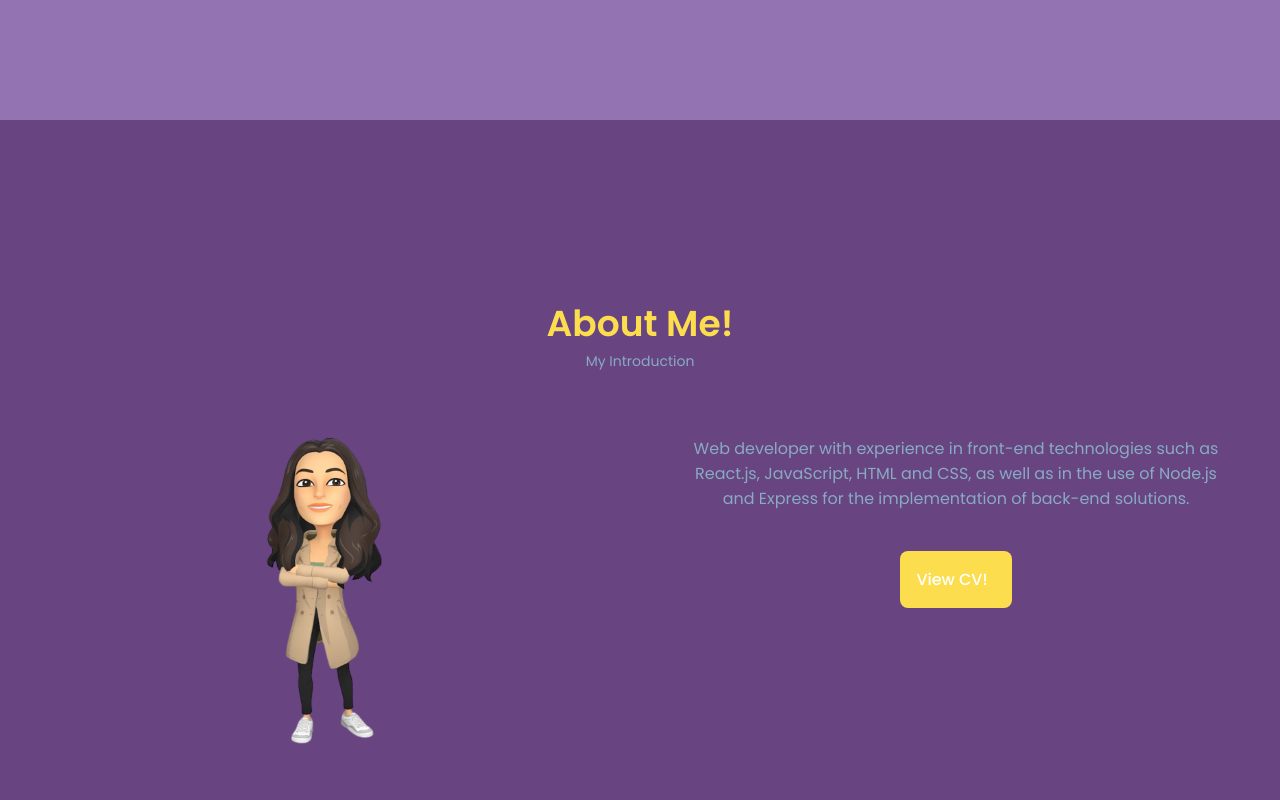
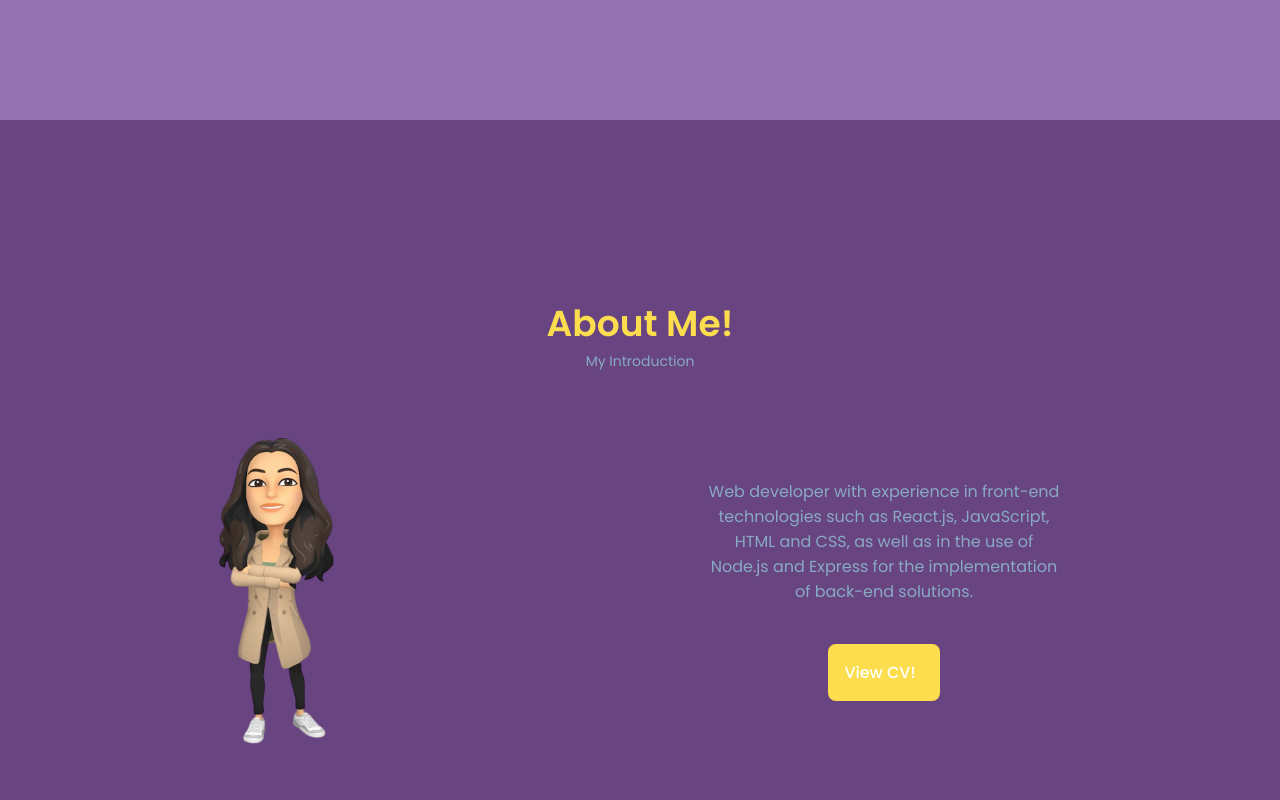
Before and after one commit to briggittem12/Briggitte-Portfolio, a React (Vite) app: page /#/aboutme in a window 1280 px wide. Shown: the part 680-1480 px from the top of the page. Built offline with nearby package versions, Linux system fonts and the light colour scheme; some icons are missing; a web font is replaced by a local one.

Commit message:
fixed scroll-x

```diff
--- a/package.json
+++ b/package.json
@@ -14,8 +14,7 @@
     "react": "^18.2.0",
     "react-dom": "^18.2.0",
     "react-icons": "^4.9.0",
-    "react-router-dom": "^6.4.3",
-    "swiper": "^8.4.2"
+    "react-router-dom": "^6.4.3"
   },
   "devDependencies": {
     "@types/react": "^18.0.17",
--- a/src/App.css
+++ b/src/App.css
@@ -10,10 +10,6 @@
     --hue-color: 184;
 
     /* HSL color mode */
-    --first-color: hsl(var(--hue-color), 89%, 46%);
-    --first-color-second: hsl(var(--hue-color), 90%, 76%);
-    --first-color-alt: hsl(162, 100%, 67%);
-    --first-color-lighter: hsl(150, 66%, 80%);
     --title-color: #fcdd4d;
     --text-color: #89aac3;
     --text-color-light: hsl(0, 2%, 12%);
@@ -112,11 +108,11 @@ input {
 }
 /*==================== REUSABLE CSS CLASSES ====================*/
 .section {
-  width: 100vw;
+  /* width: 100vw; */
   height: 100vh;
   display: flex;
   justify-content: center;
-  overflow-x: hidden;
+  overflow: hidden;
 }
 
 .section__title {
@@ -340,25 +336,14 @@ input {
   .contact__group {
     flex-direction: row;
   }
-  .about__container,
+  /* .about__container,
   .project__container,
   .contact__container,
   .footer__container {
     grid-template-columns: repeat(2, 1fr);
-  }
+  }*/
 }
 @media (min-width:768px) {
-  .container {
-    margin-left: auto;
-    margin-right: auto;
-  }
-  body {
-    margin: 0;
-  }
- /* .section {
-     width: 100vh;
-    padding: 6rem 0 2rem;
-  }*/
   .section__subtitle {
     margin-bottom: 4rem;
   }
@@ -399,7 +384,7 @@ input {
     gap: 5rem;
   }
   .about__container {
-    column-gap: 5rem;
+    flex-direction: row !important;
   }
   .about__img {
     width: 350px;
@@ -421,9 +406,7 @@ input {
     grid-template-columns: repeat(3, 1fr);
   }
   .services__container {
-    justify-content: center;
     flex-direction: row;
-    display: flex;
   }
   .services__content {
     padding: 3.5rem 3.5rem 1.25rem 1.5rem;
--- a/src/assets/styles/home.css
+++ b/src/assets/styles/home.css
@@ -1,9 +1,23 @@
 /*--about me--*/
-
-.about__img {
-    width: 120px;
-    justify-self: center;
-    align-self: center;
+  .about{
+    background-color: var(--container-color);
+    flex-direction: column;
+  }
+  .about__container{
+    display: flex;
+    flex-direction: column;
+    align-items: center;
+    padding-left: 2rem;
+    padding-right: 2rem;
+    justify-content: space-around;
+  }
+  .about__img {
+      width: 120px;
+    }
+  .about__data{
+    display: flex;
+    flex-direction: column;
+    width: 360px;
   }
   .about__description {
     text-align: center;
--- a/src/assets/styles/project.css
+++ b/src/assets/styles/project.css
@@ -93,7 +93,7 @@
     background-color: var(--container-color);
     width: 100vw;
     box-shadow: 0 0 5px rgba(128, 128, 128, 0.178);
-    padding: 3rem;
+    /* padding: 3rem; */
     display: flex;
     flex-direction: column;
     justify-content: center;
--- a/src/components/AboutMe.jsx
+++ b/src/components/AboutMe.jsx
@@ -3,15 +3,16 @@ import React from "react";
 const AboutMe = () => {
     return (
         <section className="about section" id="aboutme">
-            <div className="project__bg">
                 <h2 className="section__title">About Me!</h2>
                 <span className="section__subtitle">My Introduction</span>
-                <div className="about__container container grid">
-                    <img
+                <div className="about__container">
+                    <div style={{display: 'flex'}}>
+                        <img
                         className="about__img"
                         src="/img/briggitte.png"
-                        alt=""
+                        alt="briggitte avatar"
                     />
+                    </div>
                     <div className="about__data">
                         <p className="about__description">
                             Web developer with experience in front-end
@@ -31,7 +32,6 @@ const AboutMe = () => {
                         </div>
                     </div>
                 </div>
-            </div>
         </section>
     );
 };
--- a/src/components/info/Information.jsx
+++ b/src/components/info/Information.jsx
@@ -7,7 +7,7 @@ const Information = () => {
   const [showModal, setShowModal] = useState(false)
 
   return (
-    <section className='services section project__bg' id='services'>
+    <section className='services section' id='services'>
       <h2 className="section__title">Services</h2>
       <span className="section__subtitle">What i offer</span>
 
@@ -26,7 +26,7 @@ const Information = () => {
           closeModal={() => setShowModal(false)}
           />
         </div>
-        <div className="services__content">
+        {/* <div className="services__content">
           <div>
             <i className="fa-solid fa-code services__icon"></i>
             <h3 className="services__title">Backend Developer</h3>
@@ -39,7 +39,7 @@ const Information = () => {
           showModal={showModal}
           closeModal={() => setShowModal(false)}
           />
-        </div>
+        </div> */}
       </div>
     </section>
   )
--- a/src/components/info/styles/services.css
+++ b/src/components/info/styles/services.css
@@ -1,8 +1,12 @@
 /*--services--*/
+.services{
+  background-color: var(--container-color);
+}
 .services__container {
-    gap: 1.5rem;
-
-  }
+      gap: 1.5rem;
+      display: flex;
+      justify-content: center;
+    }
   .services__content {
     position: relative;
     background-color: var(--body-color);
@@ -10,6 +14,7 @@
     border-radius: .25rem;
     box-shadow: 0 2px 4px rgba(0, 0, 0, .15);
     transition: .3s;
+    width: 350px;
   }
   .services__content:hover {
     box-shadow: 0 4px 8px rgba(0, 0, 0, .15);
```
